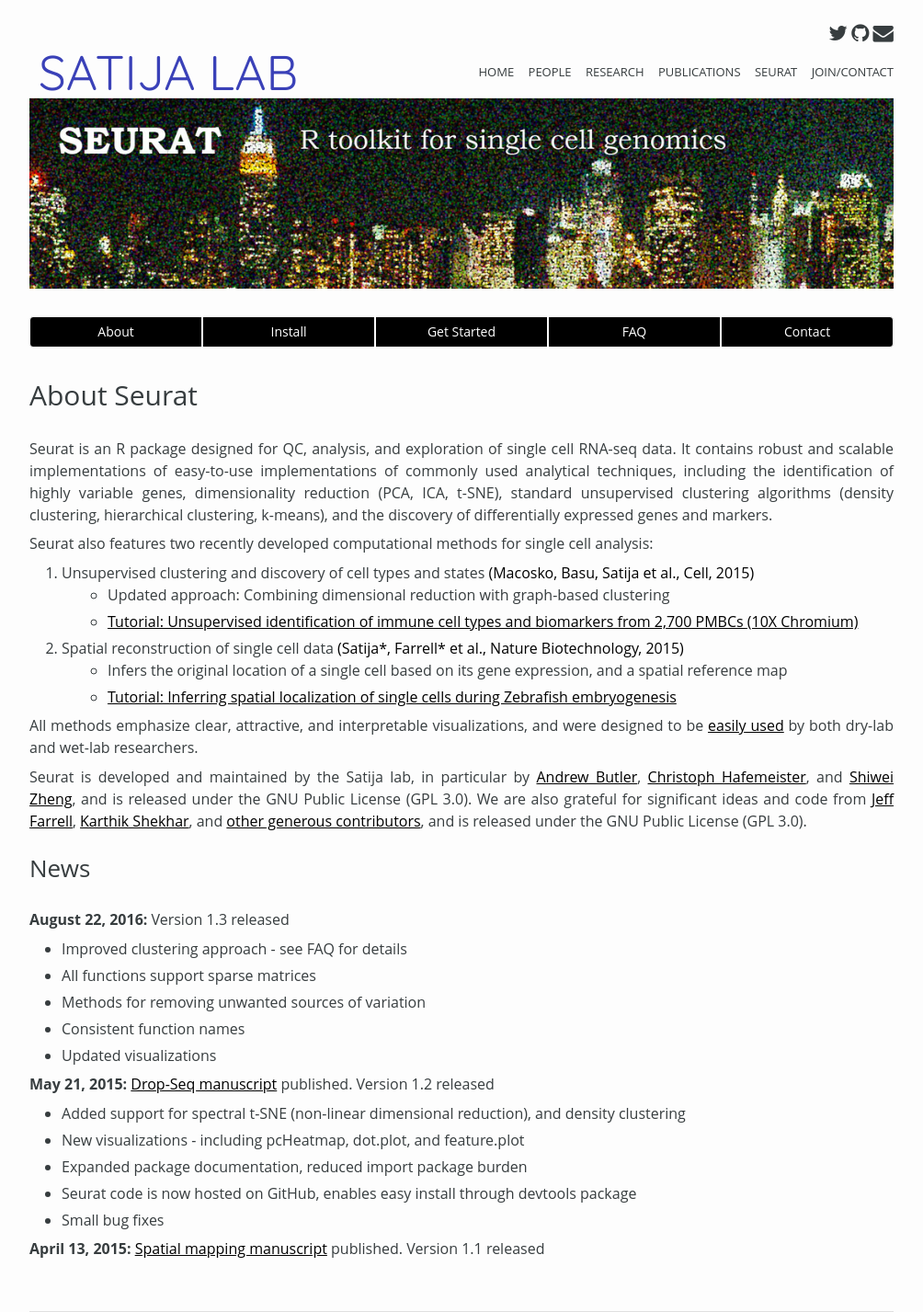
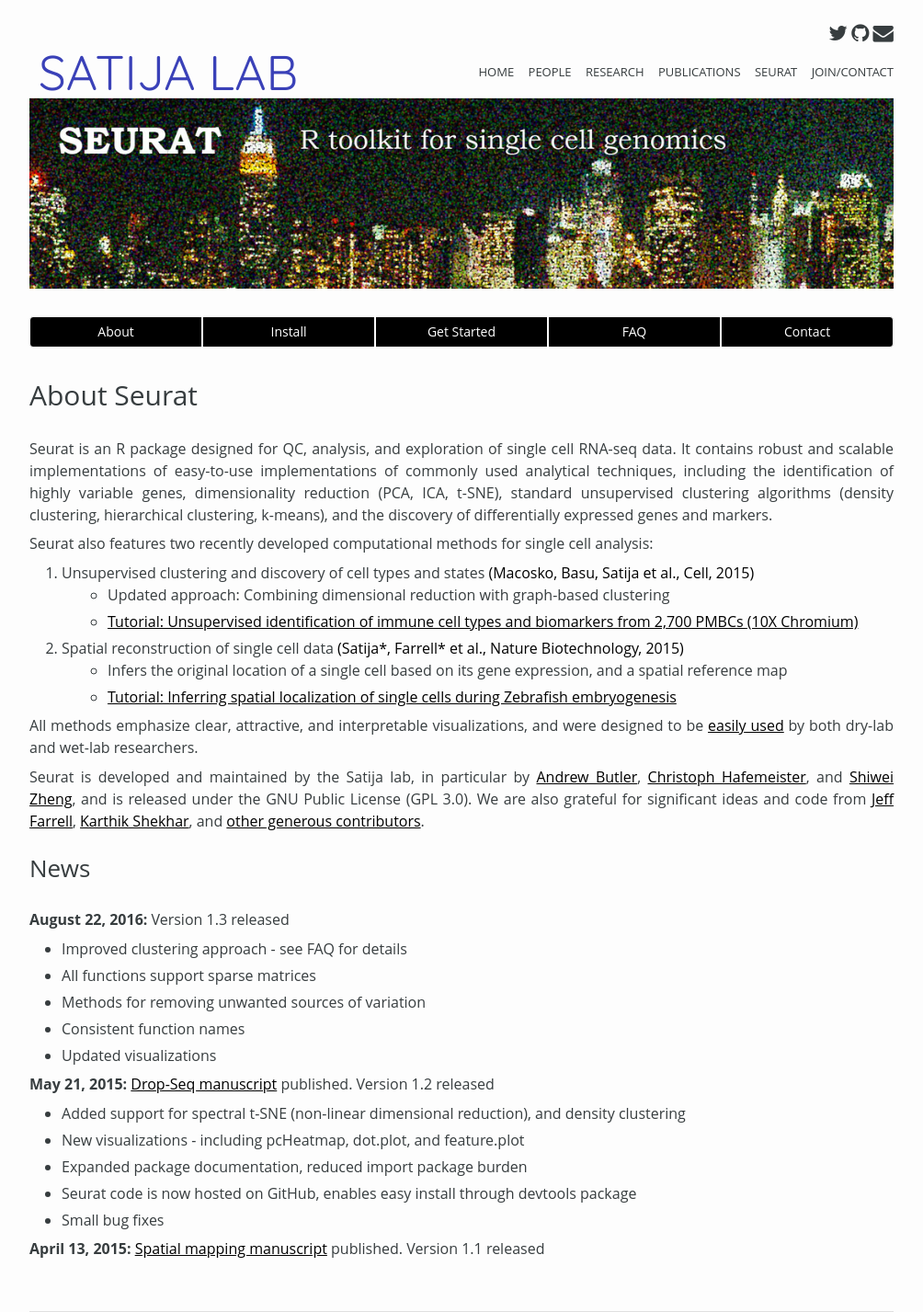
Before and after one commit to jungokasai/satijalab.github.io, a Jekyll site: the page built from seurat.md, in a window 1280 px wide. Shown: the whole page at 92% size, without its empty margins (138-1142 px from the left). Built offline with Jekyll 4.4.1, drawn with Linux system fonts in a browser that asks for light colours; nearby versions of some CDN libraries.

Commit message:
update wording

```diff
--- a/seurat.md
+++ b/seurat.md
@@ -19,7 +19,7 @@
 
 All methods emphasize clear, attractive, and interpretable visualizations, and were designed to be [easily used]({{"get_started.html" | prepend: site.seurat_nav}}) by both dry-lab and wet-lab researchers.
 
-Seurat is developed and maintained by the Satija lab, in particular by [Andrew Butler](mailto:abutler@nygenome.org), [Christoph Hafemeister](mailto:chafemeister@nygenome.org), and [Shiwei Zheng](mailto:szheng@nygenome.org), and is released under the GNU Public License (GPL 3.0). We are also grateful for significant ideas and code from [Jeff Farrell](mailto:jfarrell@g.harvard.edu), [Karthik Shekhar](mailto:karthik@broadinstitute.org), and [other generous contributors]({{ "contact.html" | prepend: site.seurat_nav }}), and is released under the GNU Public License (GPL 3.0).
+Seurat is developed and maintained by the Satija lab, in particular by [Andrew Butler](mailto:abutler@nygenome.org), [Christoph Hafemeister](mailto:chafemeister@nygenome.org), and [Shiwei Zheng](mailto:szheng@nygenome.org), and is released under the GNU Public License (GPL 3.0). We are also grateful for significant ideas and code from [Jeff Farrell](mailto:jfarrell@g.harvard.edu), [Karthik Shekhar](mailto:karthik@broadinstitute.org), and [other generous contributors]({{ "contact.html" | prepend: site.seurat_nav }}).
 
 
 ## News
```
